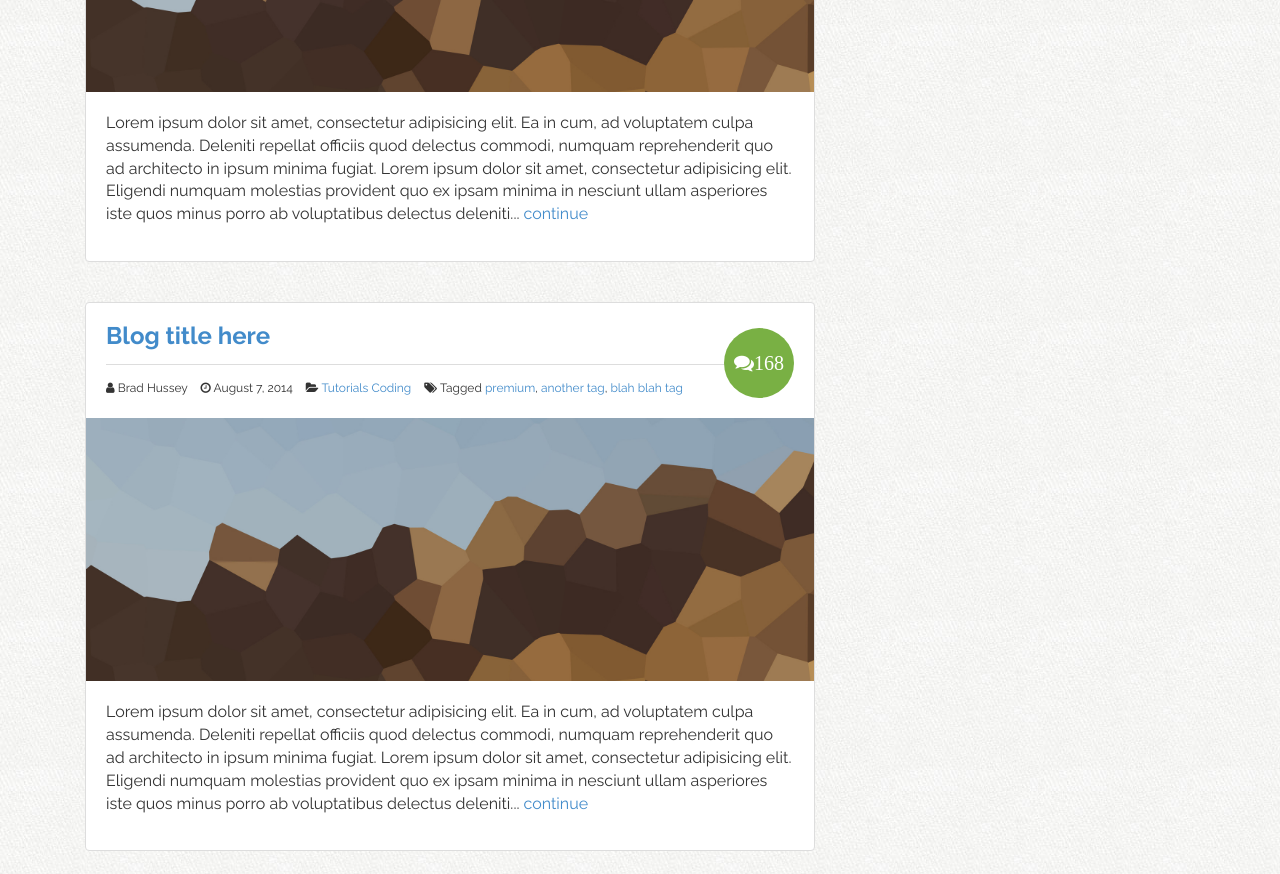
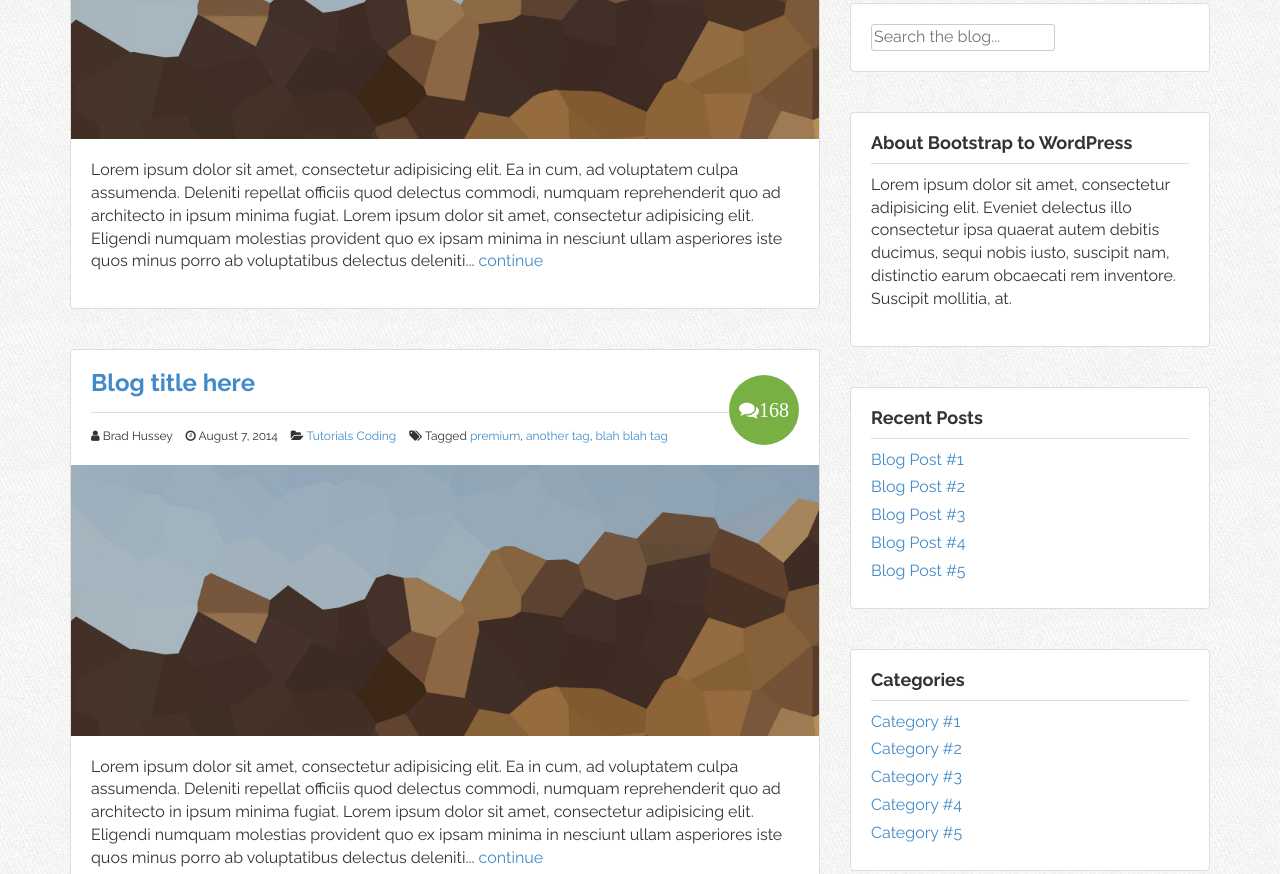
Before and after one commit to latashahussey/B2W, a plain HTML site: page blog.html in a window 1280 px wide. Shown: the part 550-1424 px from the top of the page. Drawn offline with nearby package versions, Linux system fonts and the light colour scheme.

Commit message:
and and style blog sidebar

```diff
--- a/assets/css/custom.css
+++ b/assets/css/custom.css
@@ -119,8 +119,6 @@ img {
     line-height: 42px;
     margin: 0 5px 20px 0;
     padding: 0;
-    -webkit-border-radius: 50px;
-    -moz-border-radius: 50px;
     border-radius: 50px;
 }
 
@@ -254,13 +252,11 @@ section h3 {
 
 .feature-image-default {
     background: url('../img/stuff-feature.jpg') no-repeat;
-    -webkit-background-size: cover;
     background-size: cover;
 }
 
 .feature-image-default-alt {
     background: url('../img/hipster-stuff.jpg') no-repeat;
-    -webkit-background-size: cover;
     background-size: cover;
 }
 
@@ -320,8 +316,6 @@ section h3 {
     height: 140px;
     width: 140px;
     text-align: center;
-    -webkit-border-radius: 100%;
-    -moz-border-radius: 100%;
     border-radius: 100%;
     -webkit-font-smoothing: antialiased;
     text-rendering: optimizeLegibility;
@@ -348,8 +342,6 @@ section h3 {
 }
 
 .testimonial img {
-    -webkit-border-radius: 50%;
-    -moz-border-radius: 50%;
     border-radius: 50%;
 }
 
@@ -402,7 +394,7 @@ footer li.signup-link a:hover {
 
 /* === BLOG === */
 
-.post {
+.post, .widget {
     position: relative;
     border: solid 1px #ddd;
     background: white;
@@ -443,6 +435,32 @@ footer li.signup-link a:hover {
 
 .post-details i.fa:first-child {
     padding: 0;
+}
+
+/* === WIDGETS ===*/
+.widget {
+  padding: 20px;
+}
+
+.widget h4 {
+  margin: 0 0 10px;
+  padding: 0 0 10px;
+  border-bottom: solid 1px #ddd;
+}
+
+.widget ul {
+  list-style: none;
+  margin: 0;
+  padding: 0;
+}
+
+.widget ul li {
+  margin: 0 0 5px;
+}
+
+.widget ul li:hover {
+  position: relative;
+  left: 1px;
 }
 
 /* === COMMENTS === */
@@ -515,6 +533,29 @@ i.ci {
     background-position: -200px 0;
 }
 
+/* === FORMS === */
+
+label {
+  display: block;
+  font-weight: bold;
+}
+
+input[type="text"],
+input[type="email"],
+input[type="url"],
+input[type="password"],
+input[type="search"],
+textarea {
+  color: #666;
+  border: 1px solid #ccc;
+  -webkit-border-radius: 3px;
+  -moz-border-radius: 3px;
+  border-radius: 3px;
+}
+
+
+
+
 /* === CUSTOM MEDIA QUERIES === */
 
 @media screen and (max-width: 991px) {
--- a/blog.html
+++ b/blog.html
@@ -76,7 +76,7 @@
 
   <!-- BLOG CONTENT -->
   <div class="container">
-        <row id="primary">
+    <div class="row" id="primary">
       <main id="content" class="col-sm-8" role="main">
         <article class="post">
           <header>
@@ -101,8 +101,8 @@
           </div>
           <!-- /.post-image -->
           <div class="post-excerpt">
-                        <p>Lorem ipsum dolor sit amet, consectetur adipisicing elit. Ea in cum, ad voluptatem culpa assumenda. Deleniti repellat officiis quod delectus commodi, numquam reprehenderit quo ad architecto in ipsum minima fugiat. Lorem ipsum dolor
-                            sit amet, consectetur adipisicing elit. Eligendi numquam molestias provident quo ex ipsam minima in nesciunt ullam asperiores iste quos minus porro ab voluptatibus delectus deleniti... <a href="post.html">continue</a></p>
+            <p>Lorem ipsum dolor sit amet, consectetur adipisicing elit. Ea in cum, ad voluptatem culpa assumenda. Deleniti repellat officiis quod delectus commodi, numquam reprehenderit quo ad architecto in ipsum minima fugiat. Lorem ipsum dolor sit amet,
+              consectetur adipisicing elit. Eligendi numquam molestias provident quo ex ipsam minima in nesciunt ullam asperiores iste quos minus porro ab voluptatibus delectus deleniti... <a href="post.html">continue</a></p>
           </div>
           <!-- /.post-excerpt -->
         </article>
@@ -130,8 +130,8 @@
           </div>
           <!-- /.post-image -->
           <div class="post-excerpt">
-                        <p>Lorem ipsum dolor sit amet, consectetur adipisicing elit. Ea in cum, ad voluptatem culpa assumenda. Deleniti repellat officiis quod delectus commodi, numquam reprehenderit quo ad architecto in ipsum minima fugiat. Lorem ipsum dolor
-                            sit amet, consectetur adipisicing elit. Eligendi numquam molestias provident quo ex ipsam minima in nesciunt ullam asperiores iste quos minus porro ab voluptatibus delectus deleniti... <a href="post.html">continue</a></p>
+            <p>Lorem ipsum dolor sit amet, consectetur adipisicing elit. Ea in cum, ad voluptatem culpa assumenda. Deleniti repellat officiis quod delectus commodi, numquam reprehenderit quo ad architecto in ipsum minima fugiat. Lorem ipsum dolor sit amet,
+              consectetur adipisicing elit. Eligendi numquam molestias provident quo ex ipsam minima in nesciunt ullam asperiores iste quos minus porro ab voluptatibus delectus deleniti... <a href="post.html">continue</a></p>
           </div>
           <!-- /.post-excerpt -->
         </article>
@@ -159,8 +159,8 @@
           </div>
           <!-- /.post-image -->
           <div class="post-excerpt">
-                        <p>Lorem ipsum dolor sit amet, consectetur adipisicing elit. Ea in cum, ad voluptatem culpa assumenda. Deleniti repellat officiis quod delectus commodi, numquam reprehenderit quo ad architecto in ipsum minima fugiat. Lorem ipsum dolor
-                            sit amet, consectetur adipisicing elit. Eligendi numquam molestias provident quo ex ipsam minima in nesciunt ullam asperiores iste quos minus porro ab voluptatibus delectus deleniti... <a href="post.html">continue</a></p>
+            <p>Lorem ipsum dolor sit amet, consectetur adipisicing elit. Ea in cum, ad voluptatem culpa assumenda. Deleniti repellat officiis quod delectus commodi, numquam reprehenderit quo ad architecto in ipsum minima fugiat. Lorem ipsum dolor sit amet,
+              consectetur adipisicing elit. Eligendi numquam molestias provident quo ex ipsam minima in nesciunt ullam asperiores iste quos minus porro ab voluptatibus delectus deleniti... <a href="post.html">continue</a></p>
           </div>
           <!-- /.post-excerpt -->
         </article>
@@ -170,29 +170,56 @@
 
       <!-- SIDEBAR -->
       <aside class="col-sm-4">
+        <!-- Subscribe to Mailing List -->
         <div class="widget">
           <h4>Join our Mailing List</h4>
           <p>Keep up-to-date with the latest news, and we'll <strong>send you something special as a thank you!</strong></p>
-                    <button class="btn btn-success btn-lg btn-block" data-toggle="modal" data-target="#myModal">
-                        Click Here to Subscribe
-                    </button>
+          <button type="button" class="btn btn-success btn-lg btn-block" data-toggle="modal" data-target="#myModal">Click Here to Subscribe</button>
+        </div>
+        <!-- /.widget -->
+
+        <!-- Search -->
+        <div class="widget">
+          <form role="form" class="search-form">
+            <label for="sidebar-search" class="sr-only">Search the blog</label>
+            <input type="text" id="sidebar-search" placeholder="Search the blog...">
+          </form>
+        </div>
+        <!-- /.widget -->
+
+        <!-- About -->
+        <div class="widget">
+          <h4>About Bootstrap to WordPress</h4>
+          <p>Lorem ipsum dolor sit amet, consectetur adipisicing elit. Eveniet delectus illo consectetur ipsa quaerat autem debitis ducimus, sequi nobis iusto, suscipit nam, distinctio earum obcaecati rem inventore. Suscipit mollitia, at.</p>
+        </div>
+        <!-- /.widget -->
+
+        <!-- Recent Posts -->
+        <div class="widget">
+          <h4>Recent Posts</h4>
+          <ul>
+            <li><a href="">Blog Post #1</a></li>
+            <li><a href="">Blog Post #2</a></li>
+            <li><a href="">Blog Post #3</a></li>
+            <li><a href="">Blog Post #4</a></li>
+            <li><a href="">Blog Post #5</a></li>
+          </ul>
         </div>
         <!-- /.widget -->
         <div class="widget">
+          <h4>Categories</h4>
+          <ul>
+            <li><a href="">Category #1</a></li>
+            <li><a href="">Category #2</a></li>
+            <li><a href="">Category #3</a></li>
+            <li><a href="">Category #4</a></li>
+            <li><a href="">Category #5</a></li>
+          </ul>
+        </div>
 
-                </div>
-                <!-- /.widget -->
-                <div class="widget">
-
-                </div>
-                <!-- /.widget -->
-                <div class="widget">
-
-                </div>
-                <!-- /.widget -->
       </aside>
       <!-- /#sidebar.col-sm-4 -->
-        </row>
+    </div>
     <!-- /#primary -->
   </div>
   <!-- /.container -->
@@ -221,7 +248,7 @@
   <!-- FOOTER -->
   <footer>
     <div class="container">
-
+      <div class="row">
         <div class="col-sm-3">
           <p><a href="/"><img src="assets/img/logo.png" alt="Bootstrap to WordPress"></a></p>
         </div>
@@ -245,12 +272,14 @@
         </div>
         <!-- /.col-sm-3 -->
       </div>
+      <!-- /.row -->
+    </div>
     <!-- /.container -->
   </footer>
 
   <!-- MODAL -->
 
-    <div id="myModal" class="modal fade">
+  <div id="myModal" class="modal fade" tabindex="1">
     <div class="modal-dialog">
       <div class="modal-content">
         <div class="modal-header">
```
Lines whose indentation alone changed are shown as unchanged.
